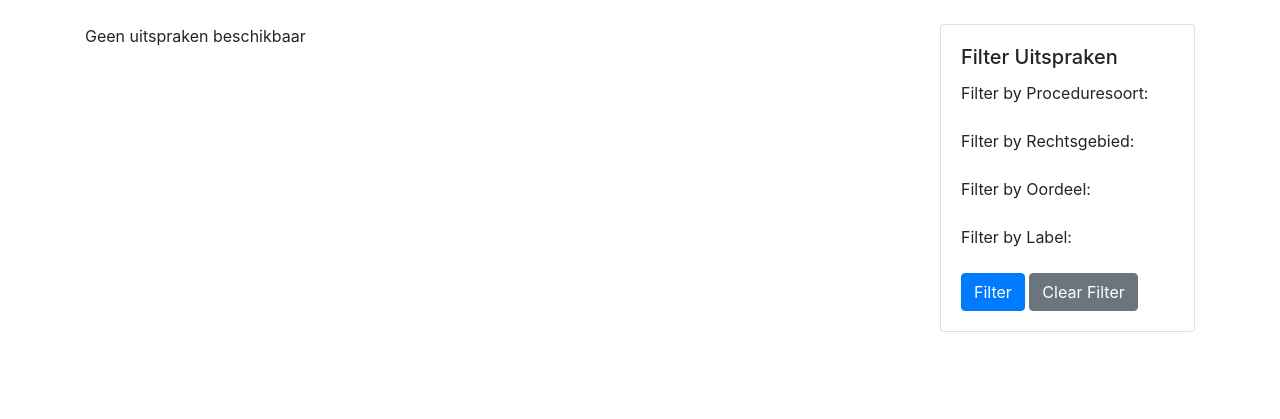
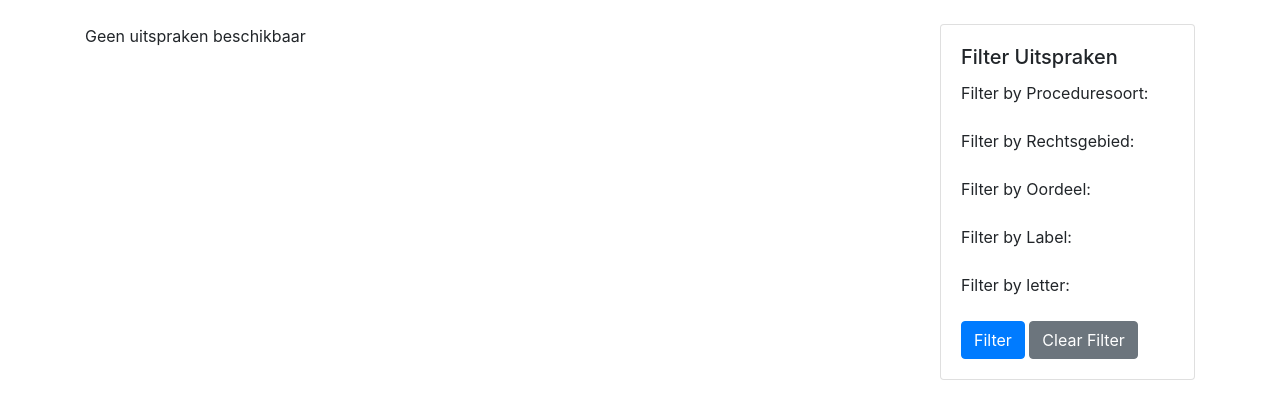
Before and after one commit to KenSentMe/rvs, a Django app: page /uitspraken/ in a window 1280 px wide. Shown: the part 56-475 px from the top of the page. Run offline with Django 4.2, Linux system fonts and the light colour scheme; the visitor is signed in with stand-in values (Sample User, id 1); data that the repository does not hold is empty; some libraries are stand-ins or nearby versions.

Commit message:
Add letter prompt, fields and filters

```diff
--- a/uitspraken/models.py
+++ b/uitspraken/models.py
@@ -10,6 +10,15 @@ class Trefwoord(models.Model):
 
     def __str__(self):
         return self.naam
+
+
+class Letter(models.Model):
+    letter = models.CharField(max_length=1)
+    description = models.CharField(max_length=100)
+
+    def __str__(self):
+        output = f"{self.letter} - {self.description}"
+        return output
 
 
 class UitspraakManager(models.Manager):
@@ -28,6 +37,9 @@ class UitspraakManager(models.Manager):
         label_values = self.get_queryset().values_list("label", flat=True).order_by().distinct()
         label_dict = {label: label_choices.get(label) for label in label_values if label in label_choices}
         return label_dict
+
+    def get_letters(self):
+        return Letter.objects.filter(uitspraak__in=self.get_queryset()).distinct()
 
 
 class Uitspraak(models.Model):
@@ -54,6 +66,7 @@ class Uitspraak(models.Model):
     label = models.CharField(max_length=3, choices=label_choices, default="NEW")
     appellant = models.CharField(max_length=250, default="")
     counterpart = models.CharField(max_length=250, default="")
+    letters = models.ManyToManyField(Letter)
 
     objects = UitspraakManager()
 
--- a/uitspraken/templates/uitspraken/index.html
+++ b/uitspraken/templates/uitspraken/index.html
@@ -14,7 +14,7 @@
             </thead>
             <tbody>
                 {% for uitspraak in uitspraken %}
-                <tr class="table-row" data-href="{% url 'uitspraken:uitspraak' uitspraak.id %}" data-oordeel="{{ selected_oordelen|join:',' }}" data-label="{{ selected_labels|join:',' }}">
+                <tr class="table-row" data-href="{% url 'uitspraken:uitspraak' uitspraak.id %}" data-oordeel="{{ selected_oordelen|join:',' }}" data-label="{{ selected_labels|join:',' }}" data-letter="{{ selected_letters|join:',' }}">
                     <td>
                         <p>{{ uitspraak.titel }}</p>
                         <p>{{ uitspraak.datum }}</p>
@@ -32,6 +32,13 @@
                         <h3>
                             <span class="badge badge-dark">{{ uitspraak.get_label_display }}</span>
                             <span class="badge badge-secondary">{{ uitspraak.oordeel }}</span>
+                        </h3>
+                        <h3>
+                            {% if uitspraak.letters %}
+                                {% for letter in uitspraak.letters.all %}
+                                    <span class="badge badge-warning">{{ letter.letter }}</span>
+                                {% endfor %}
+                            {% endif %}
                         </h3>
                     </td>
                     <td>{{ uitspraak.beslissing }}</td>
@@ -135,7 +142,15 @@
                             </div>
                         {% endfor %}
                     </div>
-
+                    <div class="form-group">
+                        <label>Filter by letter:</label><br>
+                        {% for letter in all_letters %}
+                            <div class="form-check">
+                                <input class="form-check-input" type="checkbox" id="letter-{{ letter.letter }}" name="letter" value="{{ letter.letter }}" {% if letter.letter in selected_letters %}checked{% endif %}>
+                                <label class="form-check-label" for="letter-{{ letter.letter }}">{{ letter.letter }} - {{ letter.description }}</label>
+                            </div>
+                        {% endfor %}
+                    </div>
                     <button type="submit" class="btn btn-primary">Filter</button>
                     <a href="{% url 'uitspraken:index' %}" class="btn btn-secondary">Clear Filter</a>
                 </form>
@@ -159,6 +174,7 @@ document.addEventListener("DOMContentLoaded", function() {
            this.style.backgroundColor = "";
        });
        row.addEventListener("click", function() {
+           console.log(this.dataset)
            let url = this.dataset.href;
            let oordelen = this.dataset.oordeel.split(',');
            let oordeel_url = "";
@@ -170,8 +186,13 @@ document.addEventListener("DOMContentLoaded", function() {
            if (labels.length > 0) {
                label_url = labels.map(l => `label=${l}`).join('&');
            }
+           let letters = this.dataset.letter.split(',');
+           let letter_url = "";
+           if (letters.length > 0) {
+               letter_url = letters.map(l => `letter=${l}`).join('&');
+           }
            if (url) {
-               window.location.href = `${url}?${oordeel_url}&${label_url}`;
+               window.location.href = `${url}?${oordeel_url}&${label_url}&${letter_url}`;
            }
        });
    });
--- a/uitspraken/templates/uitspraken/uitspraak.html
+++ b/uitspraken/templates/uitspraken/uitspraak.html
@@ -14,6 +14,11 @@
     <div class="col-md-6">
         <h1 class="d-inline">
             {{ uitspraak.titel }}
+            {% if uitspraak.letters %}
+                {% for letter in uitspraak.letters.all %}
+                    <span class="badge badge-warning">{{ letter.letter }}</span>
+                {% endfor %}
+            {% endif %}
         </h1>
         <h3>
             <span class="badge badge-success">{{ uitspraak.plaats }}</span>
--- a/uitspraken/views.py
+++ b/uitspraken/views.py
@@ -31,6 +31,9 @@ class IndexView(generic.ListView):
             queryset = queryset.filter(trefwoorden__id__in=trefwoorden).distinct().annotate(
                 num_trefwoorden=Count('trefwoorden')).filter(num_trefwoorden=len(trefwoorden))
             return queryset
+        letters = self.request.GET.getlist('letter')
+        if letters:
+            queryset = queryset.filter(letters__letter__in=letters)
         return queryset
 
     def get_context_data(self, **kwargs):
@@ -41,6 +44,7 @@ class IndexView(generic.ListView):
         trefwoorden = Uitspraak.objects.get_trefwoorden()
         oordelen = Uitspraak.objects.get_oordelen()
         labels = Uitspraak.objects.get_labels()
+        letters = Uitspraak.objects.get_letters()
         context['page_obj'] = page_obj
         context['all_trefwoorden'] = trefwoorden
         context['proceduresoort_trefwoorden'] = trefwoorden.filter(type="proceduresoort")
@@ -51,6 +55,8 @@ class IndexView(generic.ListView):
         context['selected_oordelen'] = self.request.GET.getlist('oordeel')
         context['all_labels'] = labels
         context['selected_labels'] = self.request.GET.getlist('label')
+        context['all_letters'] = letters
+        context['selected_letters'] = self.request.GET.getlist('letter')
 
         return context
 
@@ -73,6 +79,9 @@ class UitspraakView(generic.DetailView):
 
         if trefwoorden:
             queryset = queryset.filter(trefwoorden__in=trefwoorden)
+        letters = self.request.GET.getlist('letter')
+        if letters:
+            queryset = queryset.filter(letters__letter__in=letters)
         return queryset
 
     def get_context_data(self, **kwargs):
```
Also changed, not shown: rvs/openai/gpt.py (+35 -0 lines), uitspraken/admin.py (+6 -1 lines), uitspraken/management/commands/getletters.py (added, +17 -0 lines), uitspraken/utils.py (+17 -1 lines).
